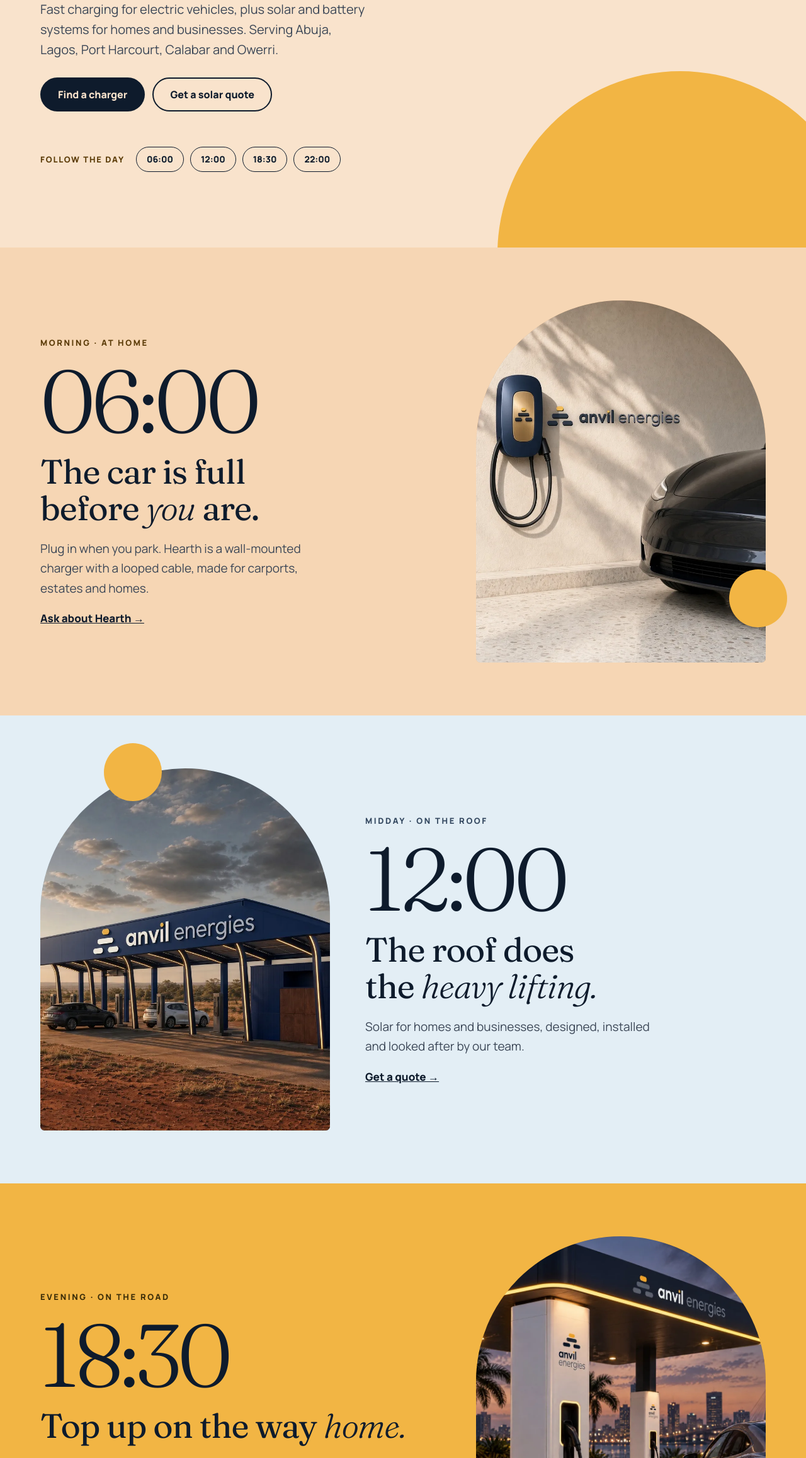
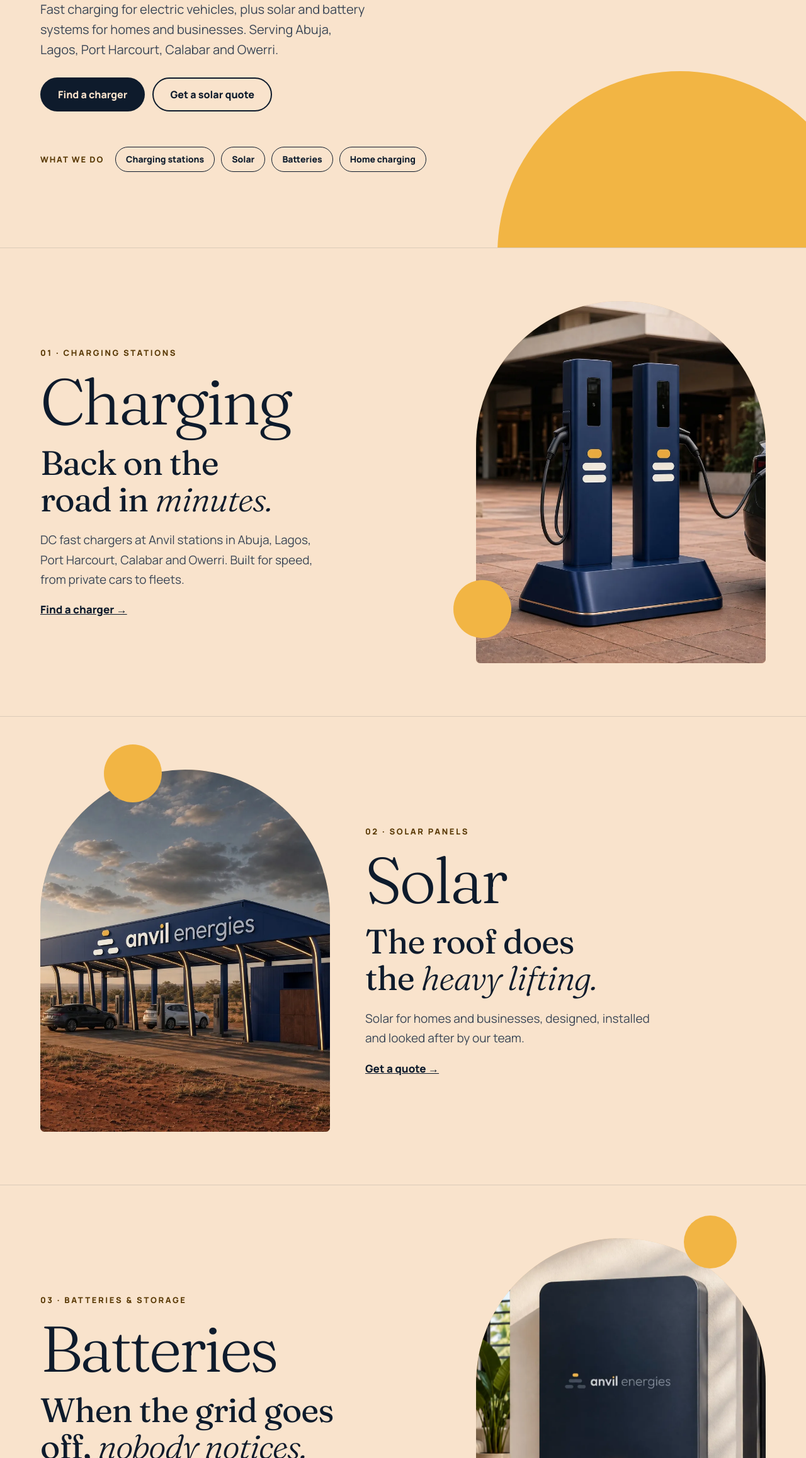
Before and after one commit to vycount/anvilenergies.com, a plain HTML site: page index.html in a window 1280 px wide. Shown: the part 485-2800 px from the top of the page at 63% size. Drawn offline with Linux system fonts and the light colour scheme.

Commit message:
Build the Day cycle, by service homepage concept
Same layout as the Day cycle, but each section is a service: charging stations, solar panels, batteries and home charging. All service sections share one peach background.

Co-Authored-By: Claude Sonnet 5.5 <noreply@anthropic.com>
Claude-Session: https://claude.ai/code/session_012duNf7ChdM1mkxcU2N4pfg

```diff
--- a/index.html
+++ b/index.html
@@ -22,8 +22,8 @@
 :root{
   --navy:#0E1B2C;--navy-hover:#1B2D47;--line:#22344B;
   --gold:#F2B544;--gold-hover:#F7CB72;
-  --dawn:#F9E3CC;--morning:#F6D6B4;--noon:#E3EEF5;--cream:#F5F1E8;
-  --ink2:#3B4656;--brown:#5A3A06;--slate:#33475F;--muted:#B9C2CE;--soft:#C9D1DC;
+  --dawn:#F9E3CC;--cream:#F5F1E8;
+  --ink2:#3B4656;--brown:#5A3A06;--muted:#B9C2CE;--soft:#C9D1DC;
 }
 *{box-sizing:border-box}
 html{scroll-behavior:smooth}
@@ -75,46 +75,27 @@ h1,h2,p{margin:0}
 .chip{border:1.5px solid var(--navy);border-radius:999px;padding:0 16px;min-height:40px;display:inline-flex;align-items:center;font-weight:800;font-size:14px;text-decoration:none}
 .chip:hover{background:var(--navy);color:var(--dawn)}
 
-/* time-of-day sections */
-.slot{padding-top:84px;padding-bottom:84px;overflow:hidden}
+/* service sections: one background throughout */
+.slot{padding-top:84px;padding-bottom:84px;overflow:hidden;background:var(--dawn);border-top:1px solid rgba(14,27,44,.12)}
 .slot-in{max-width:1240px;margin:0 auto;display:flex;flex-wrap:wrap;gap:56px;align-items:center;justify-content:space-between}
 .slot-in.flip{flex-wrap:wrap-reverse}
 .copy{flex:1 1 440px;min-width:0;display:flex;flex-direction:column;gap:20px}
-.time{font-family:'Fraunces',Georgia,serif;font-weight:300;font-size:clamp(88px,11vw,168px);line-height:.9;letter-spacing:-.04em}
+.slot .eyebrow{color:var(--brown)}
+.word{font-family:'Fraunces',Georgia,serif;font-weight:300;font-size:clamp(56px,8vw,124px);line-height:.95;letter-spacing:-.04em}
 .slot h2{font-family:'Fraunces',Georgia,serif;font-weight:400;font-size:clamp(34px,4.2vw,58px);line-height:1.08;letter-spacing:-.02em;text-wrap:balance}
 .slot h2 i{font-style:italic;font-weight:300}
-.slot p{font-size:19px;line-height:1.65;max-width:460px}
+.slot p{font-size:19px;line-height:1.65;max-width:460px;color:var(--ink2)}
 .more{font-weight:800;font-size:17px;width:fit-content}
 .pic{position:relative;flex:1 1 360px;max-width:460px;min-width:0}
-.arch{aspect-ratio:4/5;border-radius:999px 999px 28px 28px;overflow:hidden}
+.arch{aspect-ratio:4/5;border-radius:999px 999px 28px 28px;overflow:hidden;background:#EFC99A}
 .arch img{display:block;width:100%;height:100%;object-fit:cover}
 .orb{position:absolute;width:92px;height:92px;border-radius:50%;background:var(--gold)}
-
-.morning{background:var(--morning)}
-.morning .eyebrow{color:var(--brown)}
-.morning p{color:var(--ink2)}
-.morning .arch{background:#E9BE8E}
-.morning .orb{right:-34px;bottom:56px}
-
-.noon{background:var(--noon)}
-.noon .eyebrow{color:var(--slate)}
-.noon p{color:var(--ink2)}
-.noon .arch{background:#BBD6E8}
-.noon .orb{left:22%;top:-40px}
-
-.evening{background:var(--gold)}
-.evening .eyebrow,.evening p{color:#3A2C08}
-.evening .arch{background:#D99E2E}
-.evening .orb{left:-36px;bottom:40px;background:var(--dawn)}
+.s-charging .orb{left:-36px;bottom:40px}
+.s-solar .orb{left:22%;top:-40px}
+.s-batteries .orb{right:10%;top:-36px;width:84px;height:84px}
+.s-home .orb{right:-34px;bottom:56px}
 
 .night{background:var(--navy);color:var(--cream)}
-.night .eyebrow{color:var(--muted)}
-.night p{color:var(--soft)}
-.night .arch{background:#142740}
-.night h2 i{color:var(--gold)}
-.night .more{color:var(--gold)}
-.moon{position:absolute;right:10%;top:-36px;width:84px;height:84px;border-radius:50%;background:var(--cream);overflow:hidden}
-.moon::after{content:"";position:absolute;left:24px;top:-10px;width:84px;height:84px;border-radius:50%;background:var(--navy)}
 
 /* contact */
 .contact{background:var(--navy);color:var(--cream);padding-top:24px;padding-bottom:96px}
@@ -155,95 +136,95 @@ footer{background:var(--navy);color:var(--cream);border-top:1px solid var(--line
       <span class="wm"><b>anv<span class="idot">ı<i></i></span>l</b> <span class="l">energies</span></span>
     </a>
     <nav class="nav" aria-label="Main">
-      <a href="#t0600">Morning</a>
-      <a href="#t1200">Midday</a>
-      <a href="#t1830">Evening</a>
-      <a href="#t2200">Night</a>
+      <a href="#charging">Charging</a>
+      <a href="#solar">Solar</a>
+      <a href="#batteries">Batteries</a>
+      <a href="#home">Home charging</a>
     </nav>
     <a class="btn" href="#contact">Contact us</a>
   </header>
   <div class="pad hero-body">
-    <div class="eyebrow">A day with Anvil</div>
+    <div class="eyebrow">EV charging · Solar · Storage</div>
     <h1 class="serif">Forging the <i>future</i> of energy.</h1>
     <p class="lead">Fast charging for electric vehicles, plus solar and battery systems for homes and businesses. Serving Abuja, Lagos, Port Harcourt, Calabar and Owerri.</p>
     <div class="cta-row">
-      <a class="btn btn-navy" href="#t1830">Find a charger</a>
-      <a class="btn btn-ghost" href="#t1200">Get a solar quote</a>
+      <a class="btn btn-navy" href="#charging">Find a charger</a>
+      <a class="btn btn-ghost" href="#solar">Get a solar quote</a>
     </div>
-    <nav class="follow" aria-label="Follow the day">
-      <span class="eyebrow">Follow the day</span>
-      <a class="chip" href="#t0600" aria-label="06:00, morning">06:00</a>
-      <a class="chip" href="#t1200" aria-label="12:00, midday">12:00</a>
-      <a class="chip" href="#t1830" aria-label="18:30, evening">18:30</a>
-      <a class="chip" href="#t2200" aria-label="22:00, night">22:00</a>
+    <nav class="follow" aria-label="What we do">
+      <span class="eyebrow">What we do</span>
+      <a class="chip" href="#charging">Charging stations</a>
+      <a class="chip" href="#solar">Solar</a>
+      <a class="chip" href="#batteries">Batteries</a>
+      <a class="chip" href="#home">Home charging</a>
     </nav>
   </div>
 </div>
 
 <main id="main">
 
-  <section class="slot pad morning" id="t0600" aria-labelledby="h-morning">
+  <section class="slot pad s-charging" id="charging" aria-labelledby="h-charging">
     <div class="slot-in">
       <div class="copy">
-        <div class="eyebrow">Morning · At home</div>
-        <div class="time" aria-hidden="true">06:00</div>
-        <h2 id="h-morning">The car is full before <i>you</i> are.</h2>
-        <p>Plug in when you park. Hearth is a wall-mounted charger with a looped cable, made for carports, estates and homes.</p>
-        <a class="more" href="#contact">Ask about Hearth →</a>
+        <div class="eyebrow">01 · Charging stations</div>
+        <div class="word" aria-hidden="true">Charging</div>
+        <h2 id="h-charging">Back on the road in <i>minutes.</i></h2>
+        <p>DC fast chargers at Anvil stations in Abuja, Lagos, Port Harcourt, Calabar and Owerri. Built for speed, from private cars to fleets.</p>
+        <a class="more" href="#contact">Find a charger →</a>
       </div>
       <div class="pic">
-        <div class="arch"><img src="hearth-wide.webp" width="1600" height="1067" loading="lazy" decoding="async" alt="Anvil Hearth wall charger beside a parked car in a sunlit carport" style="object-position:60% center"></div>
+        <div class="arch"><img src="plinth-wide.webp" width="1600" height="1067" loading="lazy" decoding="async" alt="Anvil Plinth charger: two navy pedestals on one shared base, with a car plugged in outside a building with palms" style="object-position:68% center"></div>
         <div class="orb" aria-hidden="true"></div>
       </div>
     </div>
   </section>
 
-  <section class="slot pad noon" id="t1200" aria-labelledby="h-noon">
+  <section class="slot pad s-solar" id="solar" aria-labelledby="h-solar">
     <div class="slot-in flip">
       <div class="pic">
         <!-- PLACEHOLDER: midday-placeholder.webp is a cropped Anvil solar-canopy station render (golden-hour light).
-             Swap in a real midday / rooftop-solar photo, 4:5 portrait, same filename or update src. -->
+             Swap in a real rooftop-solar photo, 4:5 portrait, same filename or update src. -->
         <div class="arch"><img src="midday-placeholder.webp" width="806" height="1008" loading="lazy" decoding="async" alt="Anvil charging bays under a solar canopy, with two cars plugged in" style="object-position:50% center"></div>
         <div class="orb" aria-hidden="true"></div>
       </div>
       <div class="copy">
-        <div class="eyebrow">Midday · On the roof</div>
-        <div class="time" aria-hidden="true">12:00</div>
-        <h2 id="h-noon">The roof does the <i>heavy lifting.</i></h2>
+        <div class="eyebrow">02 · Solar panels</div>
+        <div class="word" aria-hidden="true">Solar</div>
+        <h2 id="h-solar">The roof does the <i>heavy lifting.</i></h2>
         <p>Solar for homes and businesses, designed, installed and looked after by our team.</p>
         <a class="more" href="#contact">Get a quote →</a>
       </div>
     </div>
   </section>
 
-  <section class="slot pad evening" id="t1830" aria-labelledby="h-evening">
+  <section class="slot pad s-batteries" id="batteries" aria-labelledby="h-batteries">
     <div class="slot-in">
       <div class="copy">
-        <div class="eyebrow">Evening · On the road</div>
-        <div class="time" aria-hidden="true">18:30</div>
-        <h2 id="h-evening">Top up on the way <i>home.</i></h2>
-        <p>DC fast chargers at Anvil stations in Abuja, Lagos, Port Harcourt, Calabar and Owerri. Back on the road in minutes, not hours.</p>
-        <a class="more" href="#contact">Find a charger →</a>
+        <div class="eyebrow">03 · Batteries &amp; storage</div>
+        <div class="word" aria-hidden="true">Batteries</div>
+        <h2 id="h-batteries">When the grid goes off, <i>nobody notices.</i></h2>
+        <p>Batteries that keep your lights, fridge and work running, whatever the grid does.</p>
+        <a class="more" href="#contact">Ask about batteries →</a>
       </div>
       <div class="pic">
-        <div class="arch"><img src="station.webp" width="1200" height="1200" loading="lazy" decoding="async" alt="An Anvil charging station at dusk" style="object-position:55% center"></div>
+        <div class="arch"><img src="battery.webp" width="1200" height="1200" loading="lazy" decoding="async" alt="Anvil home battery mounted on a wall" style="object-position:50% center"></div>
         <div class="orb" aria-hidden="true"></div>
       </div>
     </div>
   </section>
 
-  <section class="slot pad night" id="t2200" aria-labelledby="h-night">
+  <section class="slot pad s-home" id="home" aria-labelledby="h-home">
     <div class="slot-in flip">
       <div class="pic">
-        <div class="arch"><img src="battery.webp" width="1200" height="1200" loading="lazy" decoding="async" alt="Anvil home battery mounted on a wall" style="object-position:50% center"></div>
-        <div class="moon" aria-hidden="true"></div>
+        <div class="arch"><img src="hearth-wide.webp" width="1600" height="1067" loading="lazy" decoding="async" alt="Anvil Hearth wall charger beside a parked car in a sunlit carport" style="object-position:60% center"></div>
+        <div class="orb" aria-hidden="true"></div>
       </div>
       <div class="copy">
-        <div class="eyebrow">Night · Backup</div>
-        <div class="time" aria-hidden="true">22:00</div>
-        <h2 id="h-night">When the grid goes off, <i>nobody notices.</i></h2>
-        <p>Batteries that keep your lights, fridge and work running through the night.</p>
-        <a class="more" href="#contact">Ask about batteries →</a>
+        <div class="eyebrow">04 · Home charging</div>
+        <div class="word" aria-hidden="true">Home</div>
+        <h2 id="h-home">The car is full before <i>you</i> are.</h2>
+        <p>Plug in when you park. Hearth is a wall-mounted charger with a looped cable, made for carports, estates and homes.</p>
+        <a class="more" href="#contact">Ask about Hearth →</a>
       </div>
     </div>
   </section>
@@ -266,7 +247,7 @@ footer{background:var(--navy);color:var(--cream);border-top:1px solid var(--line
       <span class="wm"><b>anv<span class="idot">ı<i></i></span>l</b> <span class="l">energies</span></span>
       <p>Head office: Abuja<br>Abuja · Lagos · Port Harcourt · Calabar · Owerri<br><a href="mailto:info@anvilenergies.com">info@anvilenergies.com</a></p>
     </div>
-    <div class="foot-col"><b>The day</b><a href="#t0600">Morning</a><a href="#t1200">Midday</a><a href="#t1830">Evening</a><a href="#t2200">Night</a></div>
+    <div class="foot-col"><b>What we do</b><a href="#charging">Charging stations</a><a href="#solar">Solar</a><a href="#batteries">Batteries</a><a href="#home">Home charging</a></div>
   </div>
   <div class="pad legal">© <span id="yr">2026</span> Anvil Energies Ltd · RC 10013430</div>
 </footer>
```
